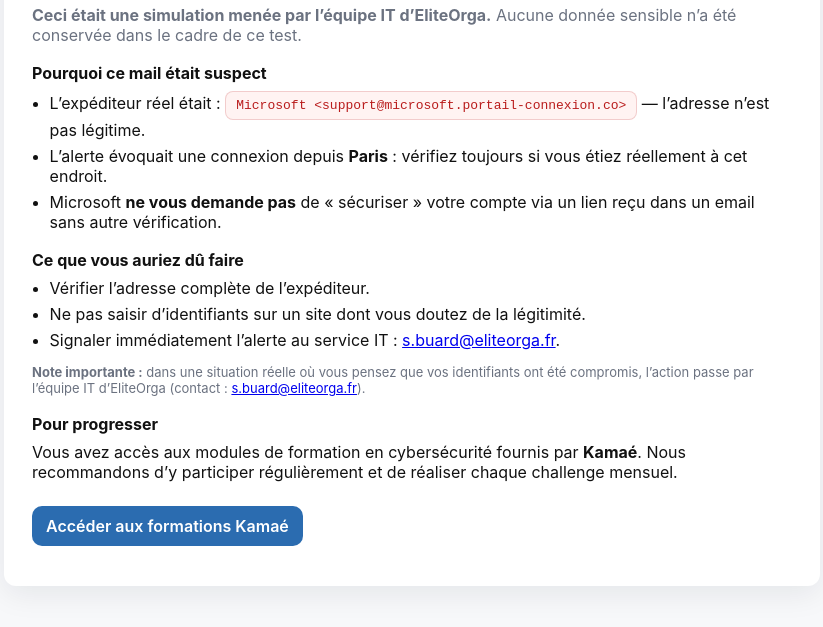
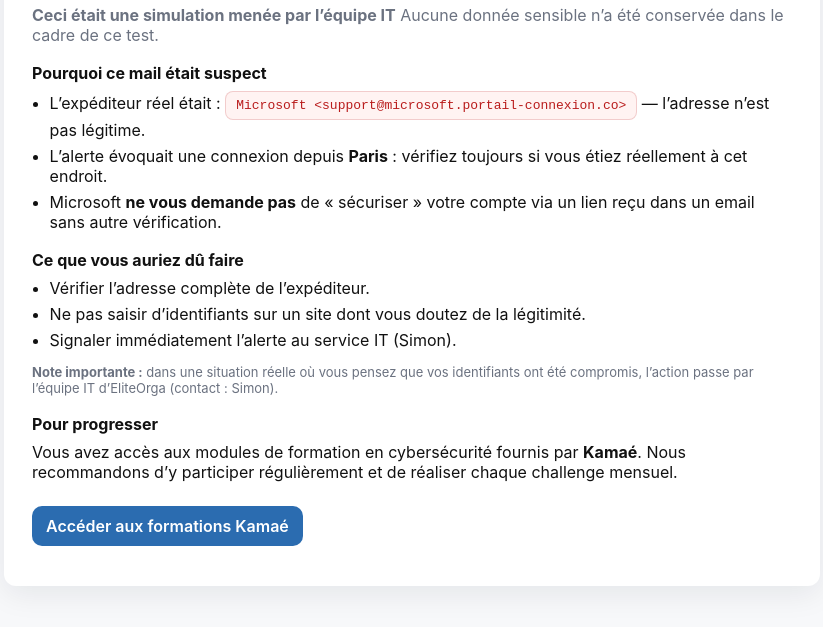
Before and after one commit to dev-elite-orga/test-phishing, a plain HTML site: page index.html in a window 1280 px wide. Shown: the part 175-802 px from the top of the page, without its empty margins (228-1051 px from the left). Drawn offline with Linux system fonts and the light colour scheme.

Commit message:
Update index.html - Supp infos persos

```diff
--- a/index.html
+++ b/index.html
@@ -3,7 +3,7 @@
 <head>
   <meta charset="utf-8" />
   <meta name="viewport" content="width=device-width,initial-scale=1" />
-  <title>Simulation de sécurité — EliteOrga</title>
+  <title>Simulation de sécurité</title>
   <meta name="robots" content="noindex,nofollow" />
   <style>
     :root{
@@ -29,7 +29,7 @@
   <div class="wrap">
     <main class="card" role="main" aria-labelledby="title">
       <h1 id="title">Simulation de sécurité</h1>
-      <p class="lead"><strong>Ceci était une simulation menée par l’équipe IT d’EliteOrga.</strong> Aucune donnée sensible n’a été conservée dans le cadre de ce test.</p>
+      <p class="lead"><strong>Ceci était une simulation menée par l’équipe IT</strong> Aucune donnée sensible n’a été conservée dans le cadre de ce test.</p>
 
       <h2>Pourquoi ce mail était suspect</h2>
       <ul>
@@ -42,10 +42,10 @@
       <ul>
         <li>Vérifier l’adresse complète de l’expéditeur.</li>
         <li>Ne pas saisir d’identifiants sur un site dont vous doutez de la légitimité.</li>
-        <li>Signaler immédiatement l’alerte au service IT : <a href="mailto:s.buard@eliteorga.fr">s.buard@eliteorga.fr</a>.</li>
+        <li>Signaler immédiatement l’alerte au service IT (Simon).</li>
       </ul>
 
-      <p class="foot"><strong>Note importante :</strong> dans une situation réelle où vous pensez que vos identifiants ont été compromis, l’action passe par l’équipe IT d’EliteOrga (contact : <a href="mailto:s.buard@eliteorga.fr">s.buard@eliteorga.fr</a>).</p>
+      <p class="foot"><strong>Note importante :</strong> dans une situation réelle où vous pensez que vos identifiants ont été compromis, l’action passe par l’équipe IT d’EliteOrga (contact : Simon).</p>
 
       <h2>Pour progresser</h2>
       <p>Vous avez accès aux modules de formation en cybersécurité fournis par <strong>Kamaé</strong>. Nous recommandons d’y participer régulièrement et de réaliser chaque challenge mensuel.</p>
```
